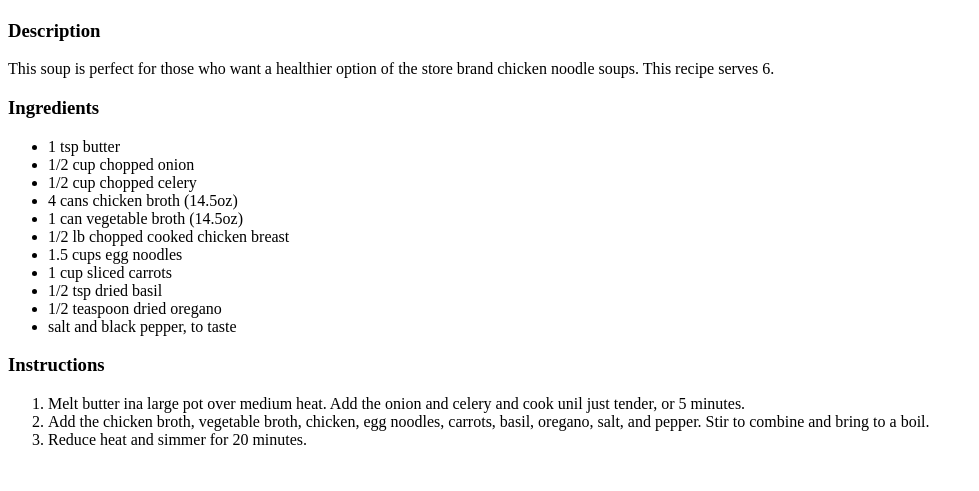
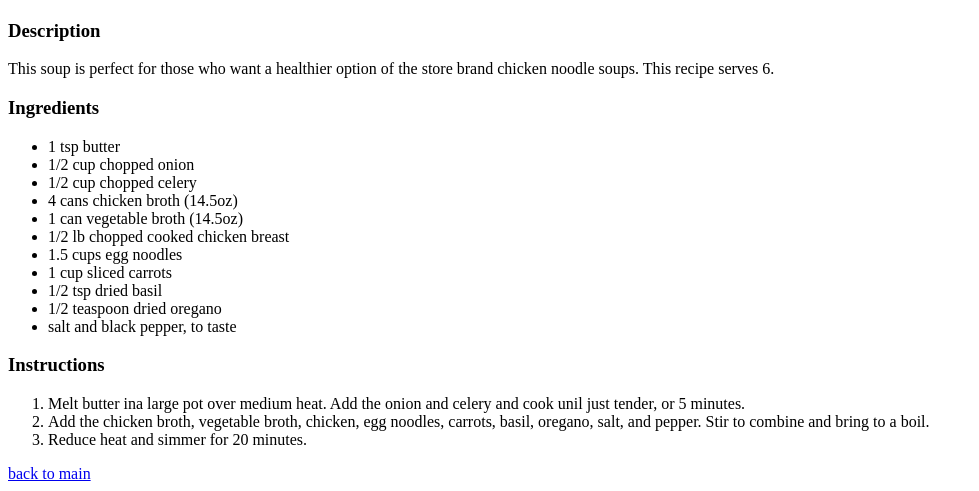
Before and after one commit to rongminshan/recipes, a plain HTML site: page recipes/chickennoodlesoup.html in a window 1280 px wide. Shown: the part 383-874 px from the top of the page, without its empty margins (0-979 px from the left). Before the commit the page ends 848 px from the top, so only its background shows below. Drawn offline with Linux system fonts and the light colour scheme.

Commit message:
Add link to index.html

```diff
--- a/recipes/chickennoodlesoup.html
+++ b/recipes/chickennoodlesoup.html
@@ -34,5 +34,7 @@
         <li>Add the chicken broth, vegetable broth, chicken, egg noodles, carrots, basil, oregano, salt, and pepper. Stir to combine and bring to a boil.</li>
         <li>Reduce heat and simmer for 20 minutes.</li>
     </ol>
+
+    <a href = "/index.html">back to main</a>
 </body>
 </html>
```
